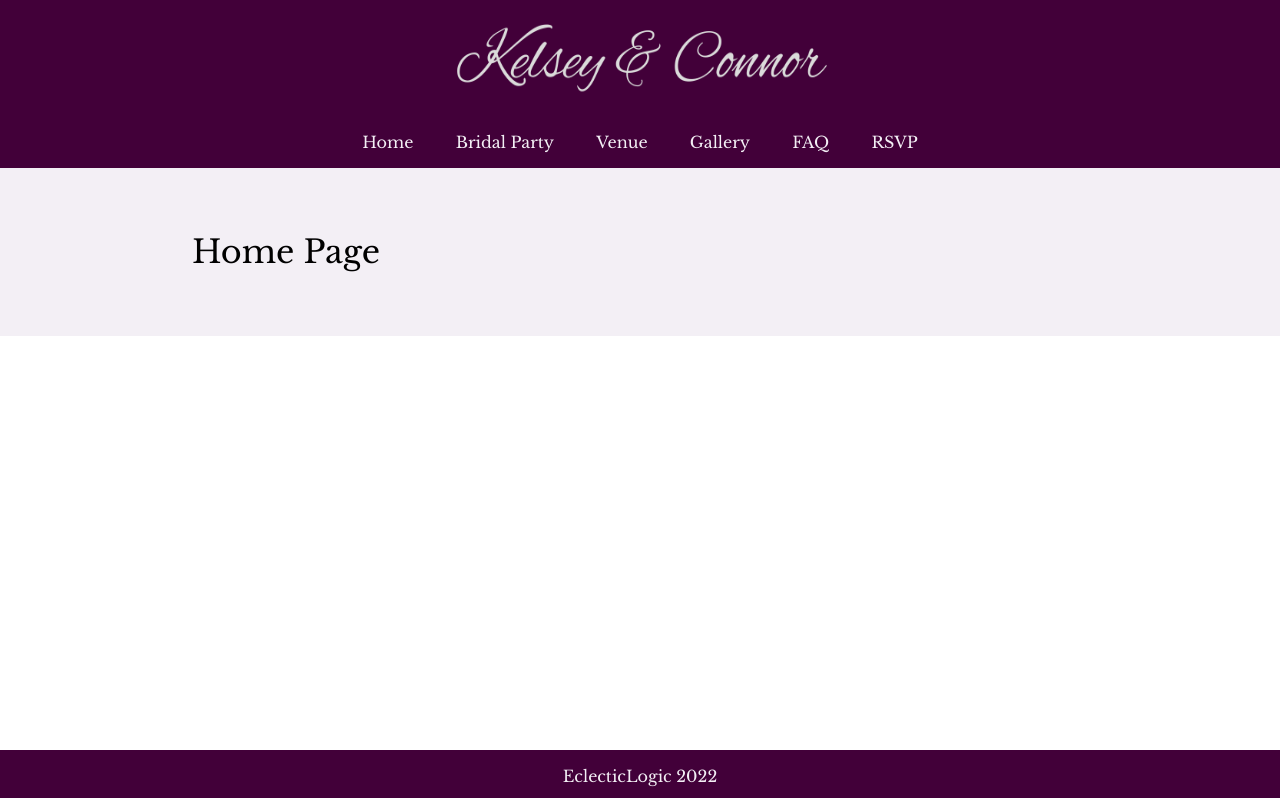
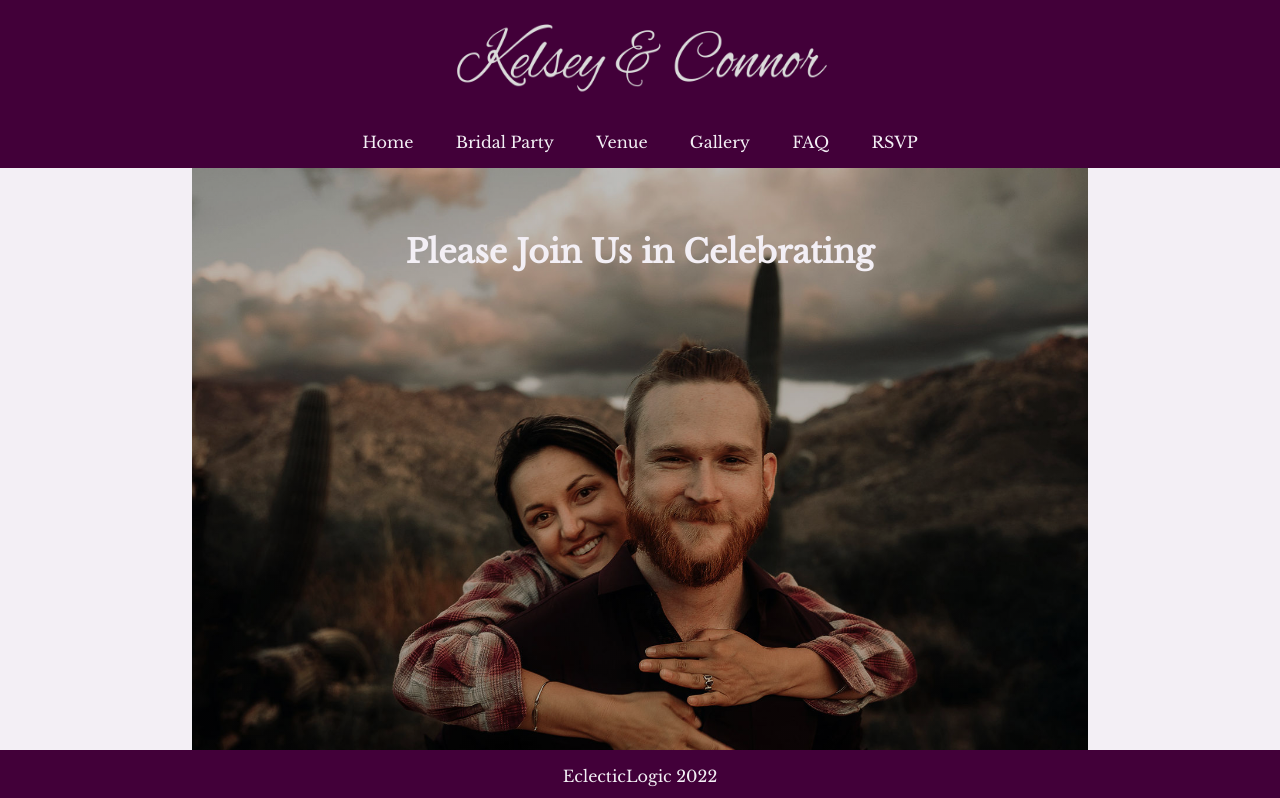
Before and after one commit to crsullivan/crawlivan, a React (Create React App) app: page / in a window 1280 px wide. Shown: the top 798 px of the page. Built offline with nearby package versions, Linux system fonts and the light colour scheme.

Commit message:
Home page beginnings, styling

```diff
--- a/src/Components/Home.css
+++ b/src/Components/Home.css
@@ -1,7 +1,30 @@
 .home-container {
-    display: flex;
-    font-size: 2rem;
-    padding: 1em;
     width: 70%;
     margin: auto;
+    align-items: center;
+    min-height: 100vh;
+
 }
+
+.home-container-banner {
+    width: 100%;
+    height: 800px;
+    background: linear-gradient( rgba(0, 0, 0, 0.25), rgba(0, 0, 0, 0.25) ), url("../Assets/_DSC0034.jpg");
+    background-position: center;
+    background-repeat: no-repeat;
+    background-size: cover;
+    animation: fadeIn 5s;
+}
+
+@keyframes fadeIn {
+    0% { opacity: 0; }
+    100% { opacity: 1; }
+  }
+
+.home-container-banner h1 {
+    color: var(--magnolia);
+    margin: auto;
+    width: 100%;
+    text-align: center;
+    padding-top: 2em;
+}
--- a/src/Components/Home.js
+++ b/src/Components/Home.js
@@ -3,9 +3,14 @@ import './Home.css';
 import '../Assets/mainLogo.png';
 
 function Home() {
+
+    document.addEventListener('contextmenu', event => event.preventDefault());
+
     return (
         <div className="home-container">
-            <p>Home Page</p>
+            <div className="home-container-banner">
+                <h1>Please Join Us in Celebrating</h1>
+            </div>
         </div>
     )
   }
--- a/src/Components/RSVP.js
+++ b/src/Components/RSVP.js
@@ -26,7 +26,6 @@ function RSVP() {
               }catch(e){
               }
           });
-
       }
 
     function handleTextareaChange(e) {
--- a/src/Components/Venue.css
+++ b/src/Components/Venue.css
@@ -1,7 +1,11 @@
+.main-venue-container {
+    width: 70%;
+    margin: auto;
+}
+
 .venue-info-container {
     display: flex;
     padding: 1em;
-    width: 70%;
     margin: auto;
     justify-content: space-around;
     margin-bottom: 2em;
@@ -22,18 +26,17 @@
 .map-container {
     display: flex;
     margin: auto;
-    align-items: center;
     padding-bottom: 5em;
-    width: 70%;
     font-size: 1.25em;
     justify-content: space-around;
+    align-items: center;
 
 }
 
 iframe {
+    margin: auto;
     height: 500px;
     width: 500px;
-    margin-right: 1.5em;
 }
 
 .map-container-text {
```
Also changed, not shown: src/Assets/_DSC0034.jpg (added).
